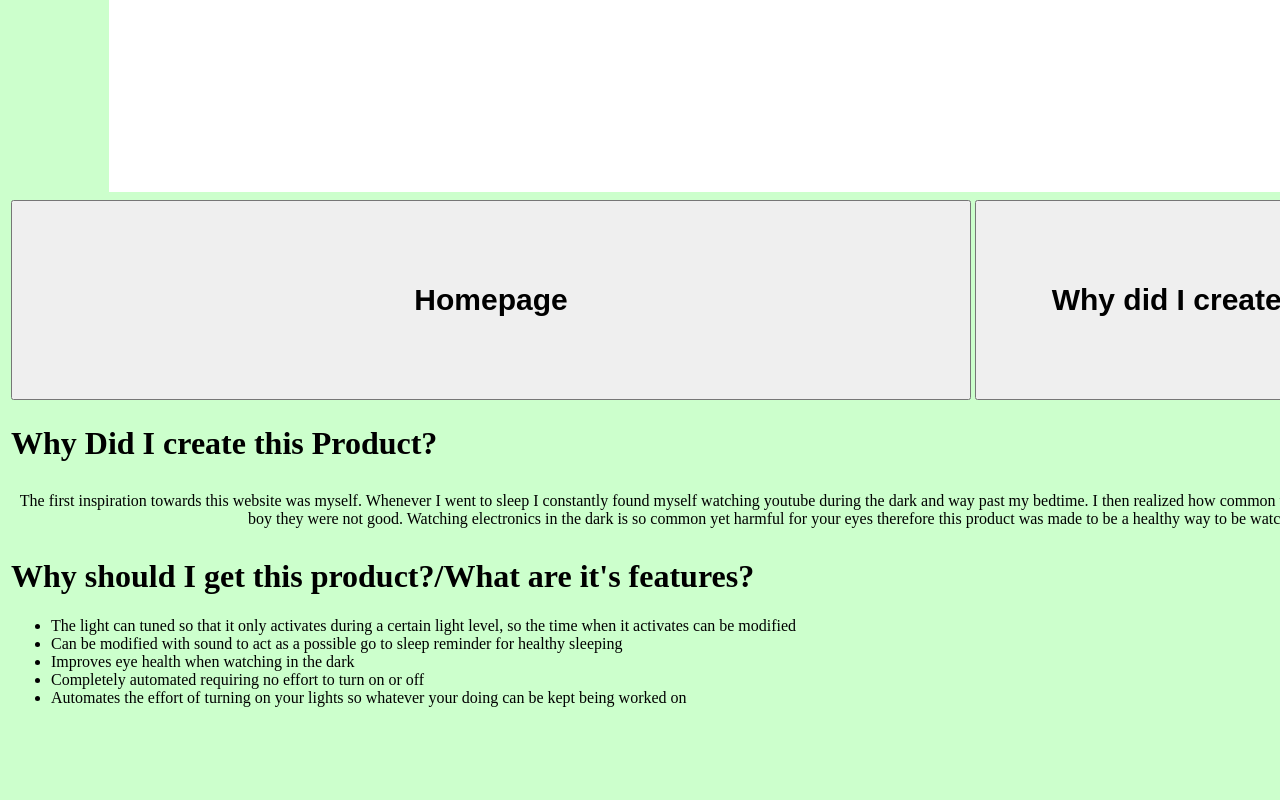
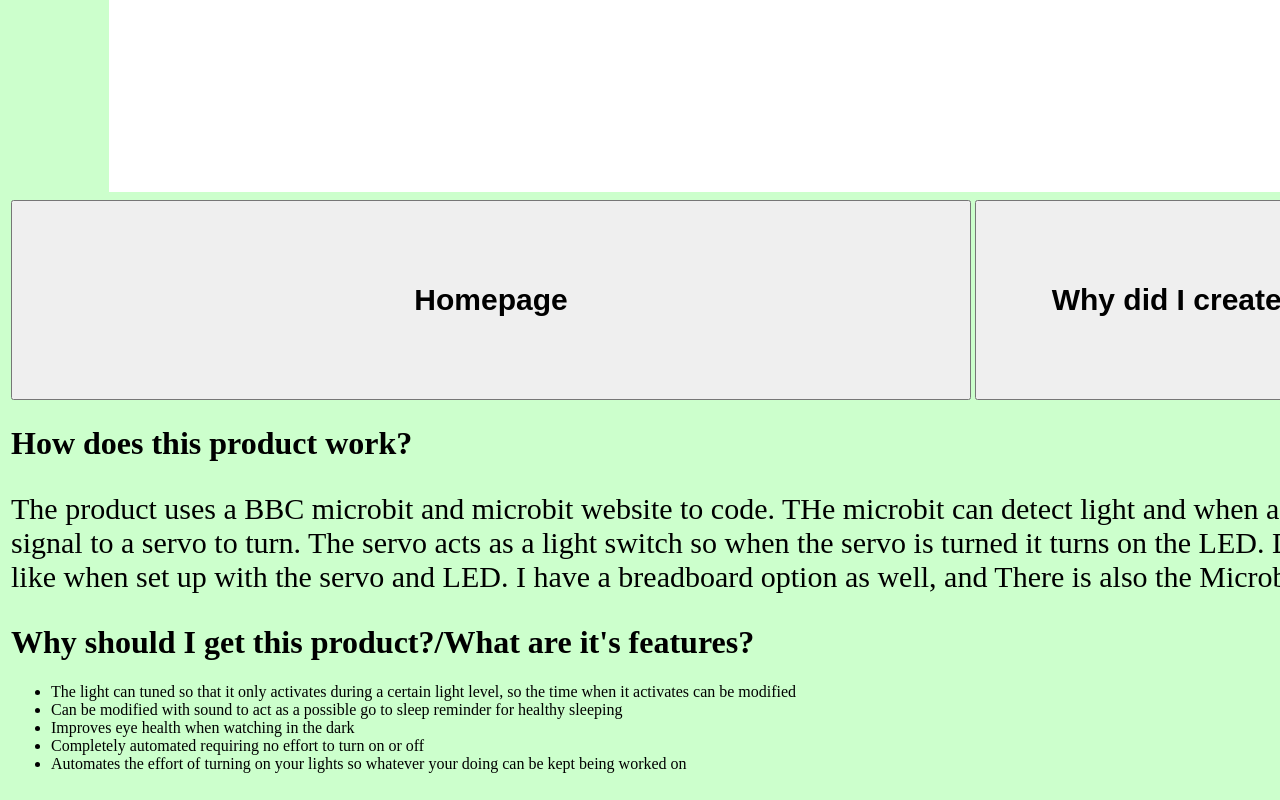
Before and after one commit to JerobeG/summative-site, a plain HTML site: page page3.html in a window 1280 px wide. Shown: the part 791-1591 px from the top of the page. Before the commit the page ends 1525 px from the top, so only its background shows below. Drawn offline with Linux system fonts and the light colour scheme.

Commit message:
Update page3.html

```diff
--- a/page3.html
+++ b/page3.html
@@ -20,12 +20,12 @@
     </tr>
     <tr>
       <td colspan="3">
-      <h1><b>Why Did I create this Product?</b></h1>
-        <p><center>
-          The first inspiration towards this website was myself. Whenever I went to sleep I constantly found myself watching youtube during the dark and way past my bedtime. I then realized how common this is and later
-          researched about the effects of watching your electronics during the dark, and boy oh boy they were not good. Watching electronics in the dark is so common yet harmful for your eyes therefore this product was
-          made to be a healthy way to be watching those cute cat videos late at night without hurting your eyes.
-        </center></p>
+      <h1><b>How does this product work?</b></h1>
+        <p>
+          The product uses a BBC microbit and microbit website to code. THe microbit can detect light and when a certain light level is approched the microbit sends a signal to a servo to turn. The servo acts as a
+          light switch so when the servo is turned it turns on the LED.
+          Down Below is a picture of what the Microbit looks like when set up with the servo and LED. I have a breadboard option as well, and There is also the Microbit code.
+        </p>
         <h1><b>Why should I get this product?/What are it's features?</b></h1>
         <ul>
           <li>The light can tuned so that it only activates during a certain light level, so the time when it activates can be modified</li>
```
